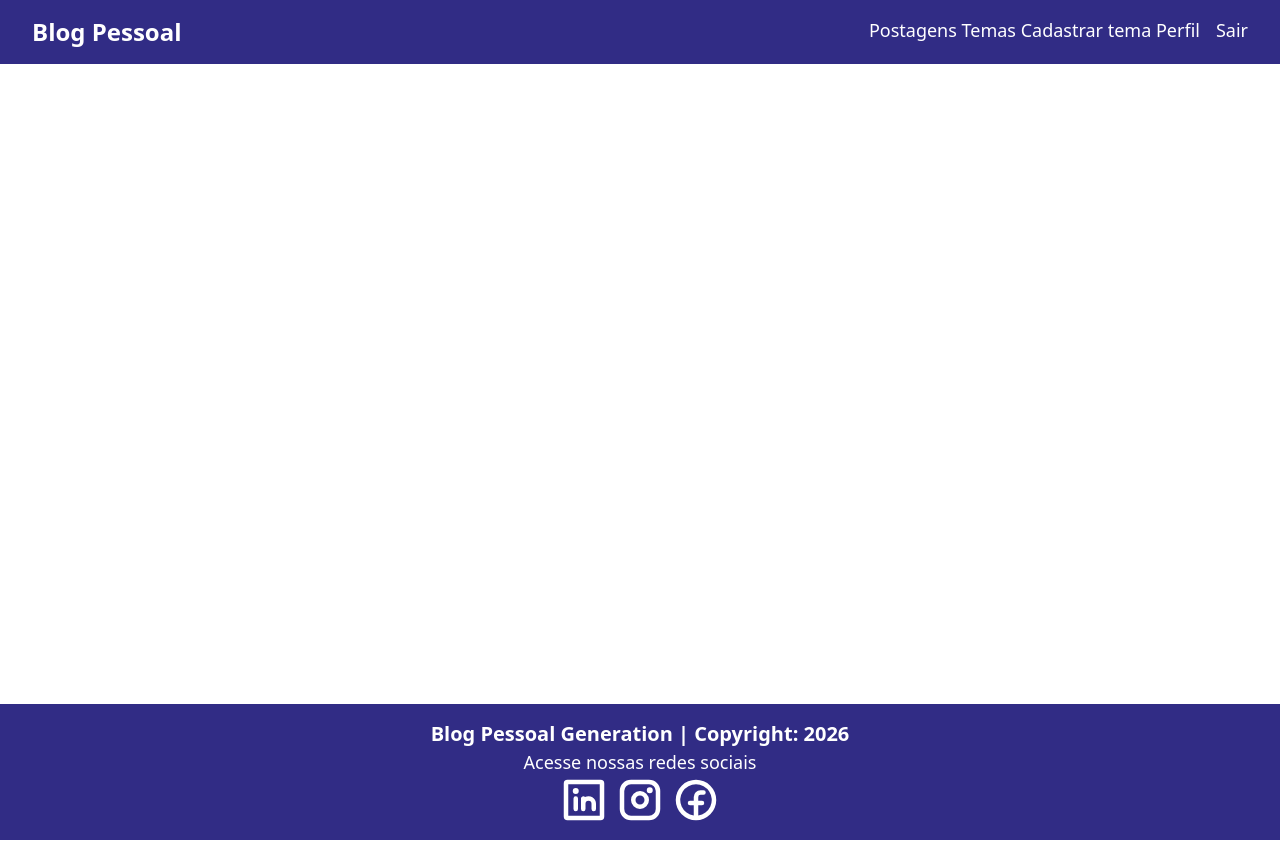
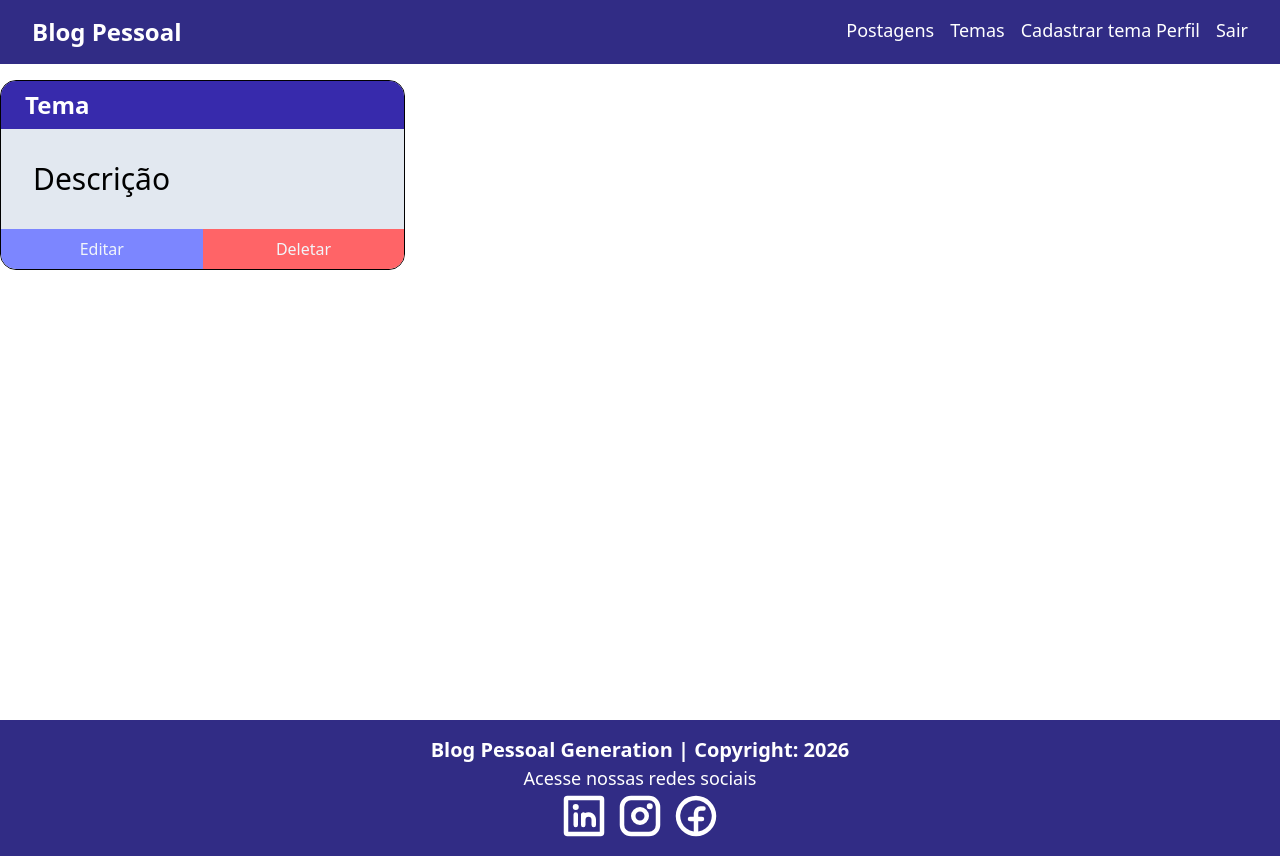
Before and after one commit to juliomendes160/generetion, a React (Vite) app in the folder blogpessoal/: page /temas in a window 1280 px wide. Built offline with nearby package versions, Linux system fonts and the light colour scheme.

Commit message:
20. Projeto Blog Pessoal - Componentes CardTema e Lista Temas - Estilização

```diff
--- a/blogpessoal/src/App.tsx
+++ b/blogpessoal/src/App.tsx
@@ -1,6 +1,7 @@
 import { BrowserRouter, Route, Routes } from "react-router-dom";
 import Footer from "./components/footer/Footer";
 import Navbar from "./components/navbar/Navbar";
+import ListaTemas from "./components/tema/listatemas/ListaTemas";
 import { AuthProvider } from "./contexts/AuthContext";
 import Cadastro from "./pages/cadastro/Cadastro";
 import Home from "./pages/home/Home";
@@ -17,6 +18,7 @@ function App() {
               <Route path="/" element={<Login />} />
               <Route path="/home" element={<Home />} />
               <Route path="/cadastro" element={<Cadastro />} />
+              <Route path="/temas" element={<ListaTemas />} />
             </Routes>
           </div>
           <Footer />
--- a/blogpessoal/src/components/navbar/Navbar.tsx
+++ b/blogpessoal/src/components/navbar/Navbar.tsx
@@ -21,7 +21,11 @@ function Navbar() {
             Blog Pessoal
           </Link>
           <div className="flex gap-4">
-            Postagens Temas Cadastrar tema Perfil{" "}
+            Postagens
+            <Link to="/temas" className="hover:underline">
+              Temas
+            </Link>
+            Cadastrar tema Perfil
             <Link to="" onClick={logout} className="hover:underline">
               Sair
             </Link>
--- /dev/null
+++ b/blogpessoal/src/components/tema/cardtema/CardTema.tsx
@@ -0,0 +1,31 @@
+import { Link } from "react-router-dom";
+
+function CardTema() {
+  return (
+    <div className="border flex flex-col rounded-2xl overflow-hidden justify-between">
+      <header className="py-2 px-6 bg-indigo-800 text-white font-bold text-2xl">
+        Tema
+      </header>
+
+      <p className="p-8 text-3xl bg-slate-200 h-full">Descrição</p>
+
+      <div className="flex">
+        <Link
+          to=""
+          className="w-full text-slate-100 bg-indigo-400 hover:bg-indigo-800 flex items-center justify-center py-2"
+        >
+          <button>Editar</button>
+        </Link>
+
+        <Link
+          to=""
+          className="text-slate-100 bg-red-400 hover:bg-red-700 w-full flex items-center justify-center"
+        >
+          <button>Deletar</button>
+        </Link>
+      </div>
+    </div>
+  );
+}
+
+export default CardTema;
--- /dev/null
+++ b/blogpessoal/src/components/tema/listatemas/ListaTemas.tsx
@@ -0,0 +1,17 @@
+import CardTema from "../cardtema/CardTema";
+
+function ListaTemas() {
+  return (
+    <>
+      <div className="flex justify-center w-full my-4">
+        <div className="container flex flex-col">
+          <div className="grid grid-cols-1 md:grid-cols-2 lg:grid-cols-3 gap-8">
+            <CardTema />
+          </div>
+        </div>
+      </div>
+    </>
+  );
+}
+
+export default ListaTemas;
```
